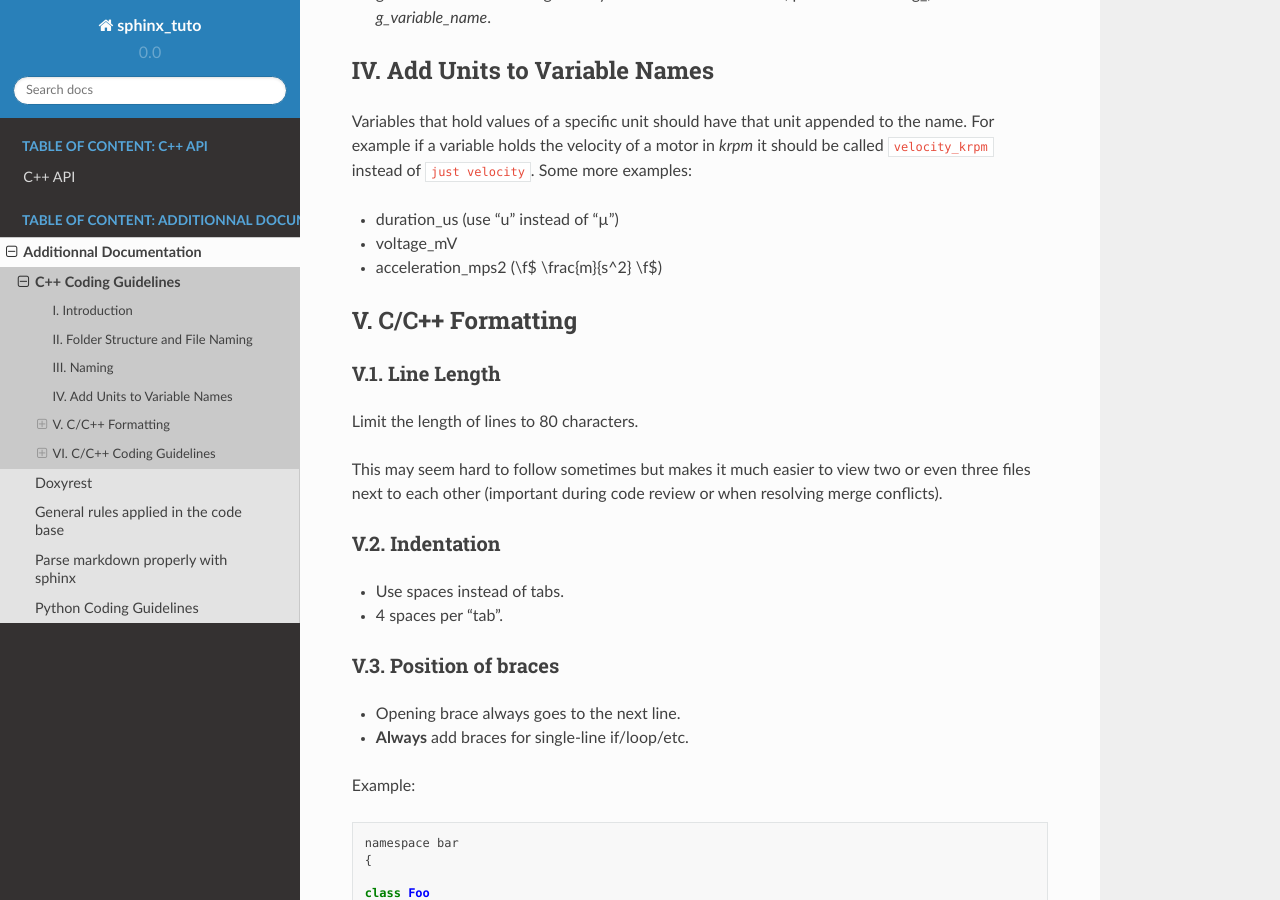
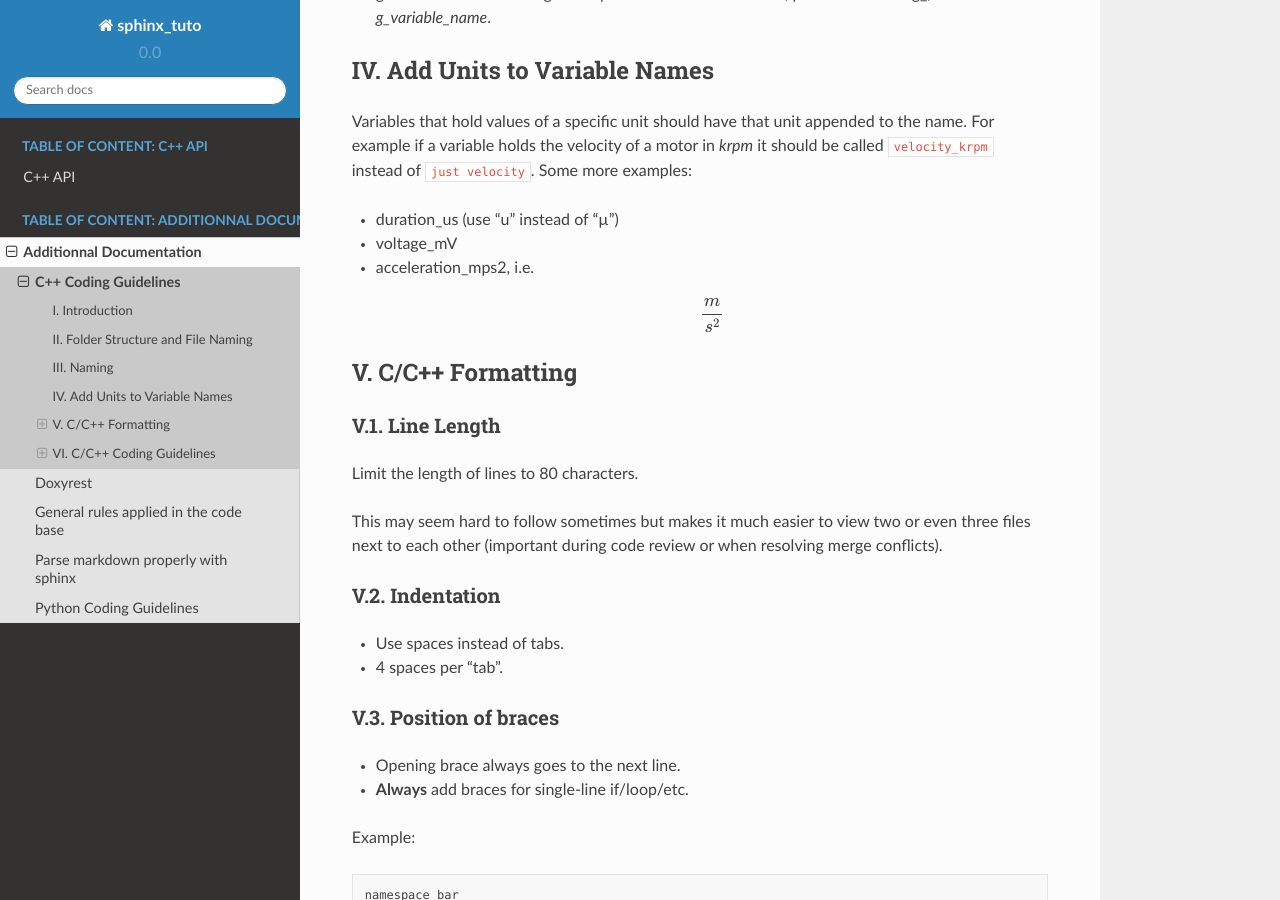
Before and after one commit to machines-in-motion/tuto_sphinx_doxygen, a Sphinx documentation site: the page built from docs/doc/cpp_coding_guidelines.md, in a window 1280 px wide and 900 px high, scrolled down 1435 px. Built offline with Sphinx 7.4.7 and the Read the Docs theme 2.0.0, drawn with Linux system fonts in a browser that asks for light colours; pages that are not in the unit, such as notebooks, are missing from menus; some of the changed lines change nothing that is shown.

Commit message:
add the latex math support to the markdown

````diff
--- a/docs/conf.py
+++ b/docs/conf.py
@@ -15,9 +15,14 @@
 import os
 import sys
 #! CMAKE
-sys.path.insert(0, os.path.abspath('../../../python/'))
+sys.path.insert(0, os.path.abspath('python/'))
 # sys.path.insert(0, os.path.abspath('/home/mnaveau/Software/install/share/doxyrest/sphinx/'))
 import textwrap
+
+# AutoStructify for math in markdown
+import recommonmark
+from recommonmark.transform import AutoStructify
+
 
 
 # -- Project information -----------------------------------------------------
@@ -43,7 +48,7 @@ extensions = [
     'sphinx.ext.intersphinx',
     'sphinx.ext.todo',
     'sphinx.ext.coverage',
-    'sphinx.ext.mathjax',
+    'sphinx.ext.mathjax', # doxygen math in doc
     'sphinx.ext.ifconfig',
     'sphinx.ext.viewcode',
     'sphinx.ext.githubpages',
@@ -51,20 +56,14 @@ extensions = [
     # doxygen compatibility
     # 'doxyrest',
     # 'cpplexer',
-    'breathe',
+    'breathe', # to define the C++ api with breathe-apidoc
 ]
 
 # Add any paths that contain templates here, relative to this directory.
 templates_path = ['_templates']
 
-# Parse markdown properly.
-# from recommonmark.parser import CommonMarkParser
-# source_parsers = {
-#     '.md': CommonMarkParser,
-# }
-
 # breath extension management
-breathe_projects = { project: "doxyoutput/xml" }
+breathe_projects = { project: "doxygen/xml" }
 breathe_default_project = project
 
 
@@ -222,3 +221,11 @@ intersphinx_mapping = {'https://docs.python.org/': None}
 
 # If true, `todo` and `todoList` produce output, else they produce nothing.
 todo_include_todos = True
+
+# some tools for markdown parsing
+def setup(app):
+    app.add_config_value('recommonmark_config', {
+            'auto_toc_tree_section': 'Contents',
+            'enable_math':True,
+            }, True)
+    app.add_transform(AutoStructify)
--- a/docs/doc/cpp_coding_guidelines.md
+++ b/docs/doc/cpp_coding_guidelines.md
@@ -74,7 +74,10 @@ should be called `velocity_krpm` instead of `just velocity`. Some more examples:
 
 - duration_us (use "u" instead of "µ")
 - voltage_mV
-- acceleration_mps2 (\f$ \frac{m}{s^2} \f$)
+- acceleration_mps2, i.e.
+    ```math
+        \frac{m}{s^2}
+    ```
 
 ## V. C/C++ Formatting
 
````
Also changed, not shown: 2 other files.
